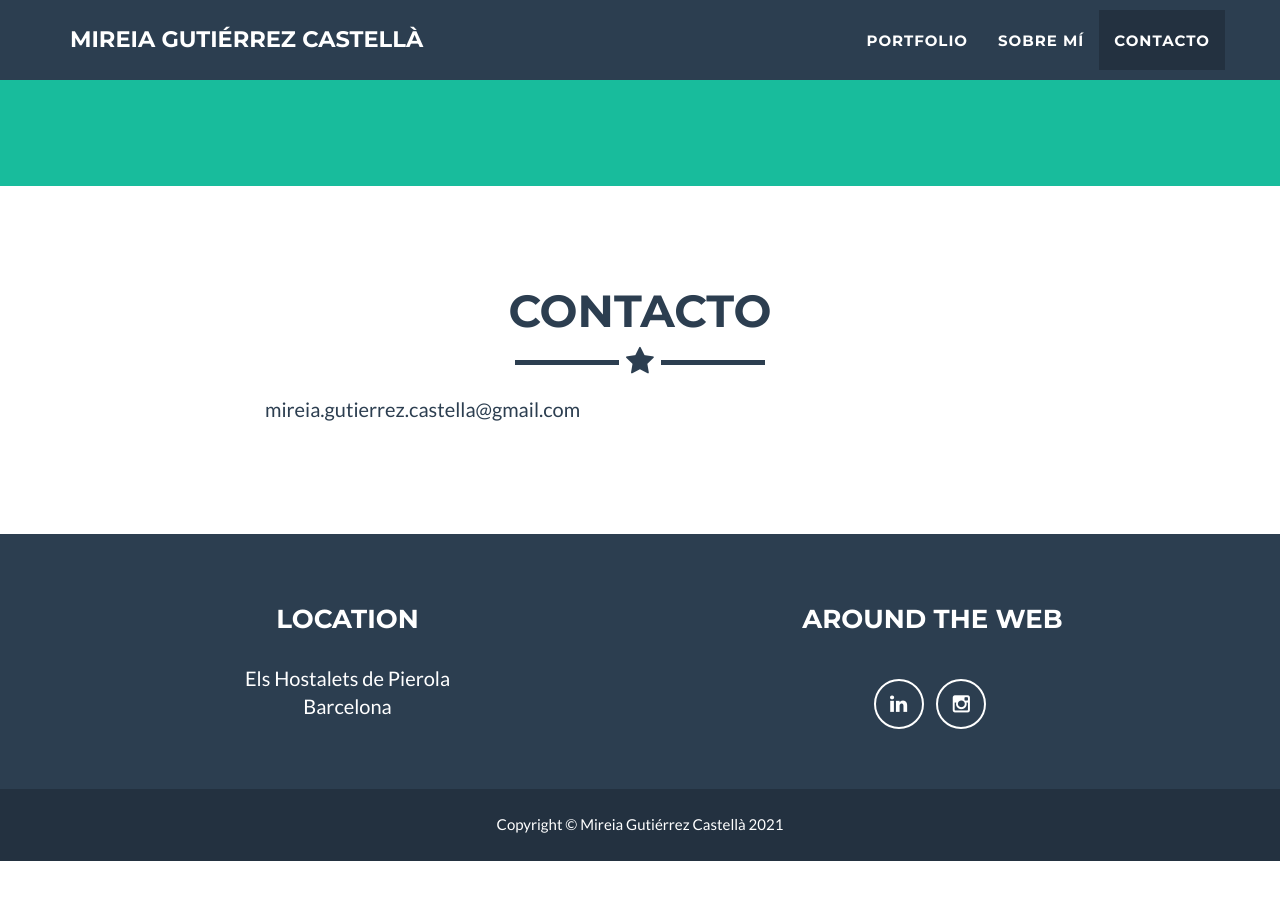
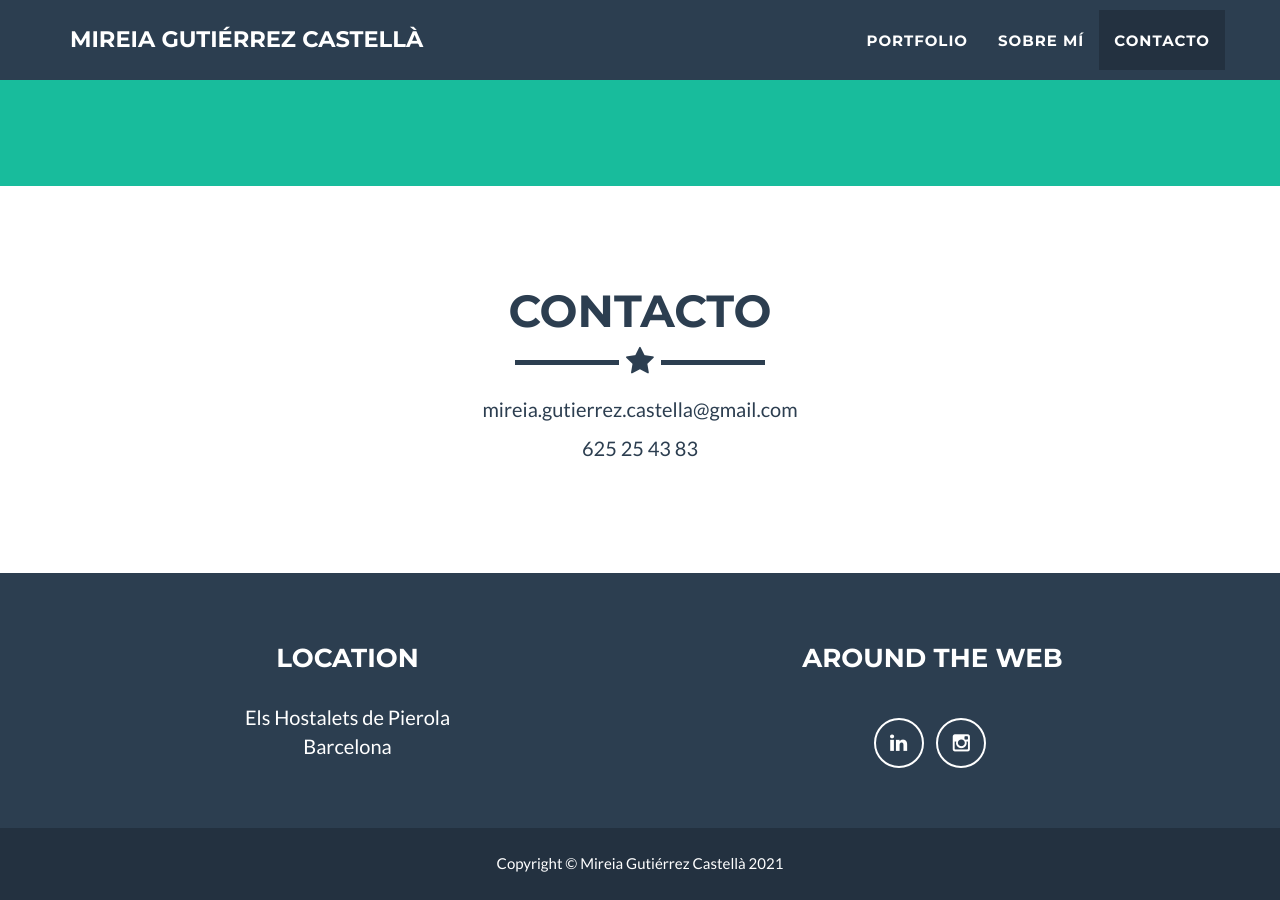
Before and after one commit to belzoond/pagina-mireia, a Jekyll site: the page built from _posts/2021-10-15-moments-1.markdown, in a window 1280 px wide and 900 px high, scrolled down 2406 px. Built offline with Jekyll 4.4.1, drawn with Linux system fonts in a browser that asks for light colours; before the commit the page ends 3267 px from its top, so only the background shows below that.

Commit message:
Email and phone, without spam I hope

```diff
--- a/_includes/contact_minimal.html
+++ b/_includes/contact_minimal.html
@@ -8,8 +8,29 @@
             </div>
         </div>
         <div class="row">
-            <div class="col-lg-8 col-lg-offset-2">
-                <p>{{ site.email }}</p>
+            <div class="col-lg-8 col-lg-offset-2 text-center">
+                <script>
+                    (function whatever() {
+                        var s = '@'
+                            , n = 'mirei<!-- abc@def -->a.gutierrez.cast<!-- abc@def -->ella'
+                            , k = 'g<!-- abc@def -->mail.com'
+                            , e = n + s + k
+                            , l = '<p>\{\{spam@fbi.gov\}\}</p>'.replace(/\{\{.+?(\}\})/g, e)
+                        ;
+                        document.write(l);
+                    })();
+                </script>
+                <script>
+                    (function whatever() {
+                        var s = '4<!-- abc@def -->3 '
+                            , n = '625 2<!-- abc@def -->5 '
+                            , k = '8<!-- abc@def -->3'
+                            , e = n + s + k
+                            , l = '<p>\{\{spam@fbi.gov\}\}</p>'.replace(/\{\{.+?(\}\})/g, e)
+                        ;
+                        document.write(l);
+                    })();
+                </script>
             </div>
         </div>
     </div>
```
